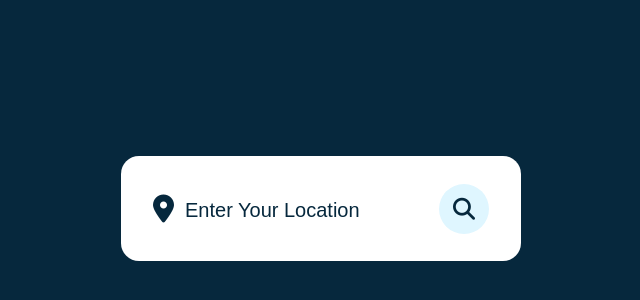
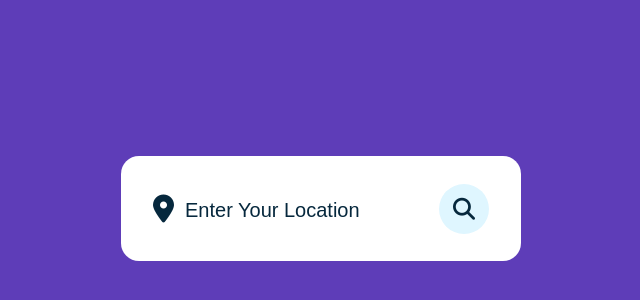
Before and after one commit to ParthSurnar/Frontend-Small-Projects, a plain HTML site: page 01_Weather App/index.html in a window 1280 px wide. Shown: the part 192-492 px from the top of the page, without its empty margins (319-959 px from the left). Drawn offline with Linux system fonts and the light colour scheme.

Commit message:
changes background color

```diff
--- a/01_Weather App/style.css
+++ b/01_Weather App/style.css
@@ -11,7 +11,7 @@ body{
     display: flex;
     align-items: center;
     justify-content: center;
-    background: #06283D;
+    background: #5e3db8;
 }
 
 .container{
```
